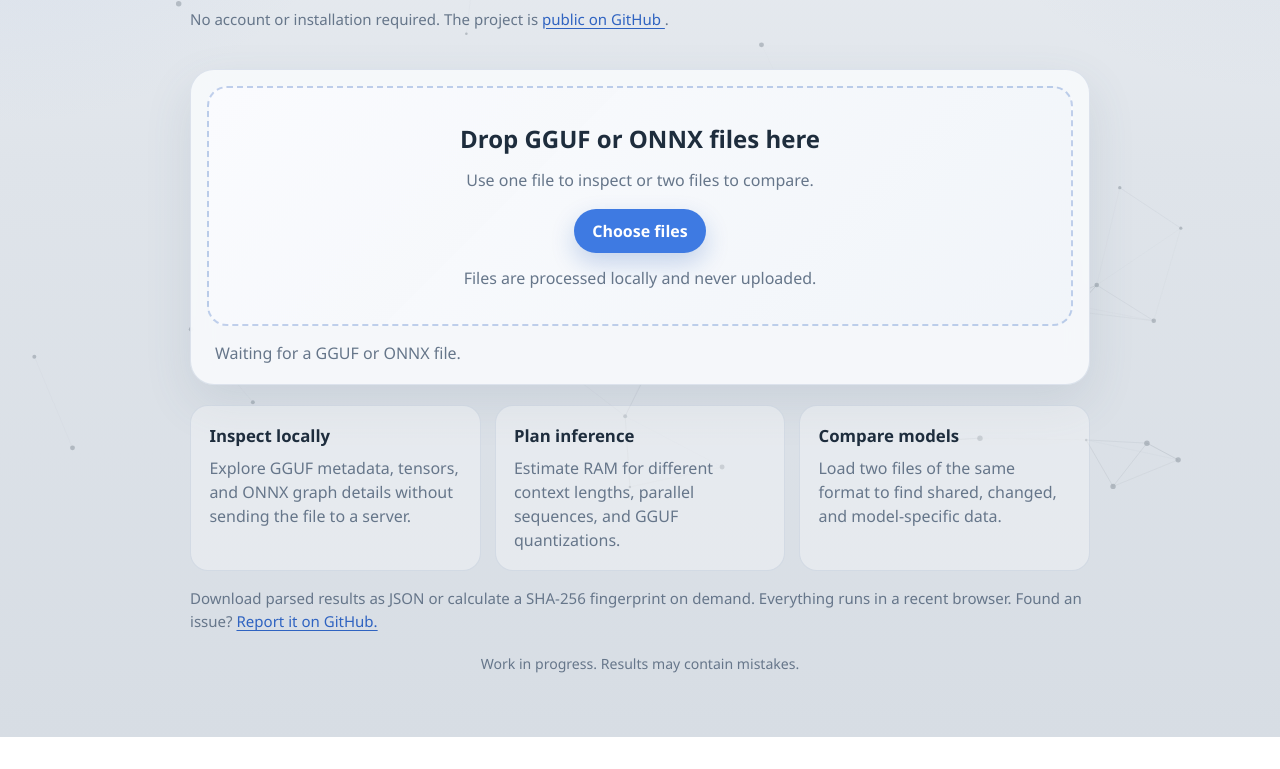
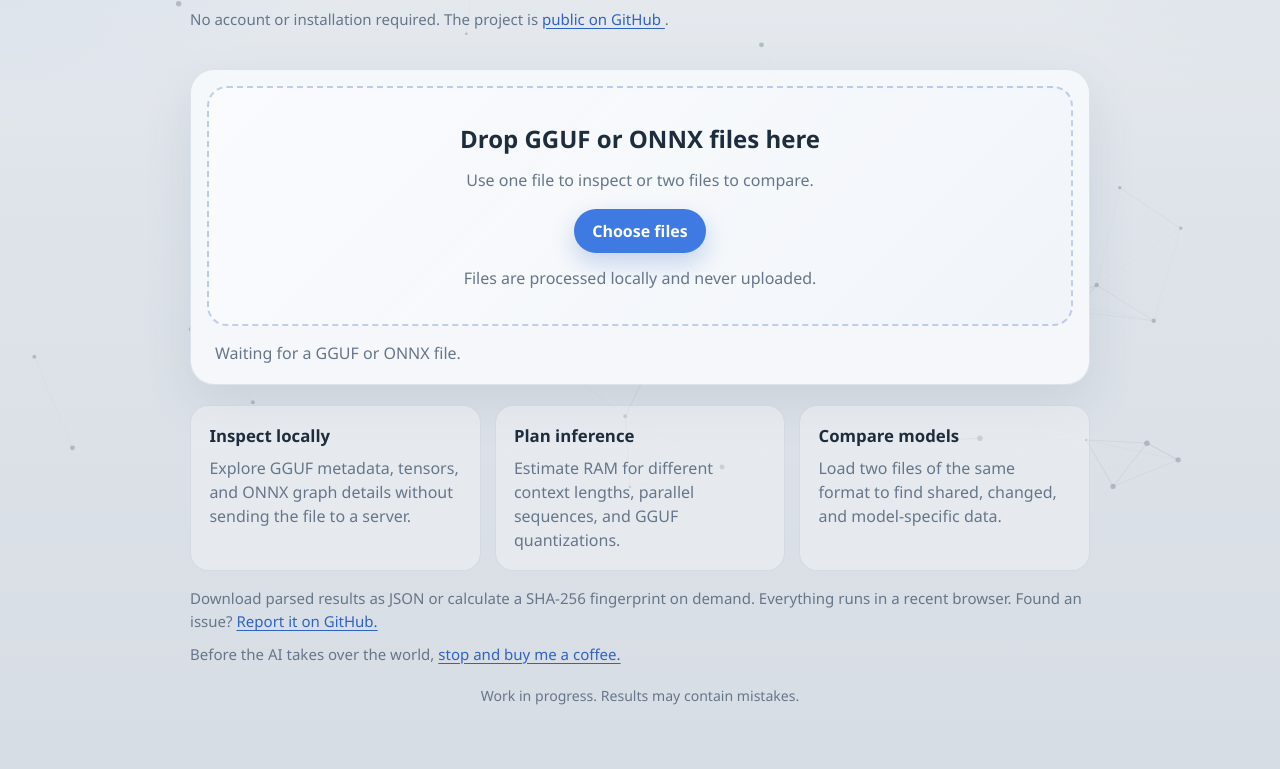
Before and after one commit to mejustandrew/ai-model-inspector, a website built with Vite: page index.html in a window 1280 px wide. Shown: the part 303-1072 px from the top of the page. Before the commit the page ends 1040 px from the top, so only its background shows below. Built offline with nearby package versions, Linux system fonts and the light colour scheme.

Commit message:
buy me a coffee

```diff
--- a/src/main.js
+++ b/src/main.js
@@ -143,6 +143,12 @@ app.innerHTML = `
             Everything runs in a recent browser. Found an issue?
             <a href="https://github.com/mejustandrew/ai-model-inspector/issues" rel="noreferrer" target="_blank">
               Report it on GitHub.
+            </a>
+          </p>
+          <p class="intro-note support-note">
+            Before the AI takes over the world,
+            <a href="https://buymeacoffee.com/mejustandrew" rel="noreferrer" target="_blank">
+              stop and buy me a coffee.
             </a>
           </p>
         </section>
--- a/src/style.css
+++ b/src/style.css
@@ -271,6 +271,10 @@ body {
   color: var(--muted);
   font-size: 0.94rem;
   line-height: 1.55;
+}
+
+.support-note {
+  margin-top: 0.55rem;
 }
 
 .panel {
```
Also changed, not shown: README.md.
